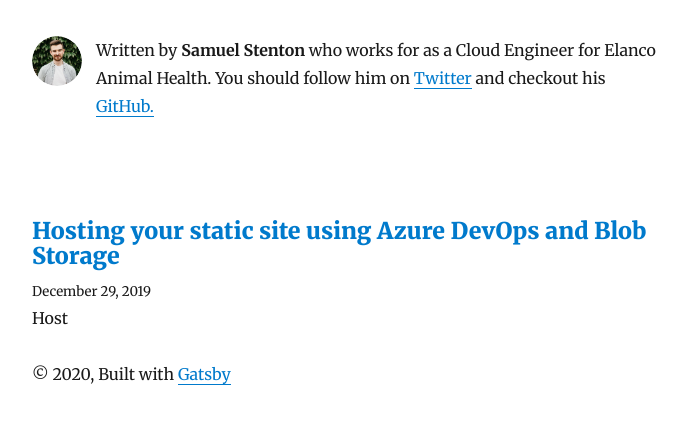
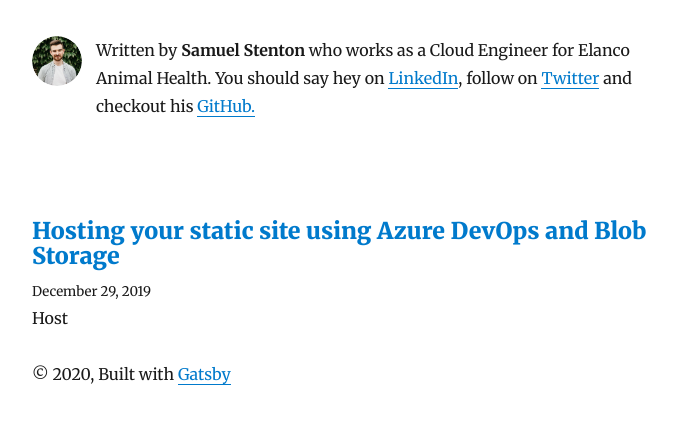
Before and after one commit to SamStenton/samuelstenton.com, a Gatsby site: page / in a window 1280 px wide. Shown: the part 118-542 px from the top of the page, without its empty margins (293-980 px from the left). Built offline with nearby package versions, Linux system fonts and the light colour scheme; Gatsby itself is replaced by a stand-in of ours; some packages are replaced by stand-ins of ours.

Commit message:
add linkedin to bio

```diff
--- a/src/components/bio.js
+++ b/src/components/bio.js
@@ -54,15 +54,15 @@ const Bio = () => {
         }}
       />
       <p>
-        Written by <strong>{author}</strong> who works for as a Cloud Engineer for Elanco Animal Health.
-        You should follow him on  {` `}
-        <a href={`https://twitter.com/${social.twitter}`}>
-          Twitter
+        Written by <strong>{author}</strong> who works as a Cloud Engineer for
+        Elanco Animal Health. You should say hey on {` `}
+        <a href={`https://www.linkedin.com/in/samuel-stenton-840592b1/`}>
+          LinkedIn
         </a>
+        , follow on {` `}
+        <a href={`https://twitter.com/${social.twitter}`}>Twitter</a>
         {` `} and checkout his {` `}
-        <a href={`https://twitter.com/${social.twitter}`}>
-          GitHub.
-        </a>
+        <a href={`https://twitter.com/${social.twitter}`}>GitHub.</a>
       </p>
     </div>
   )
```
